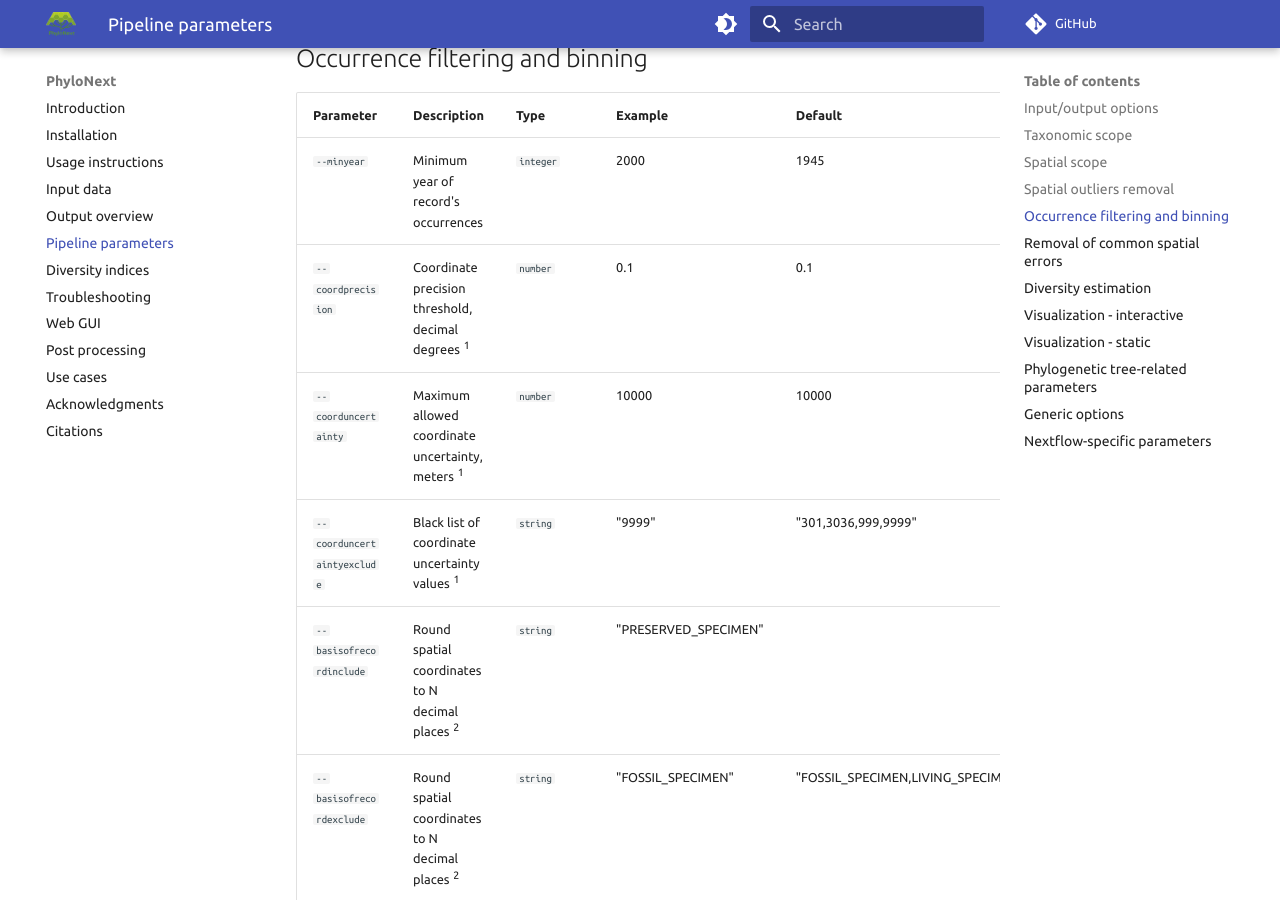
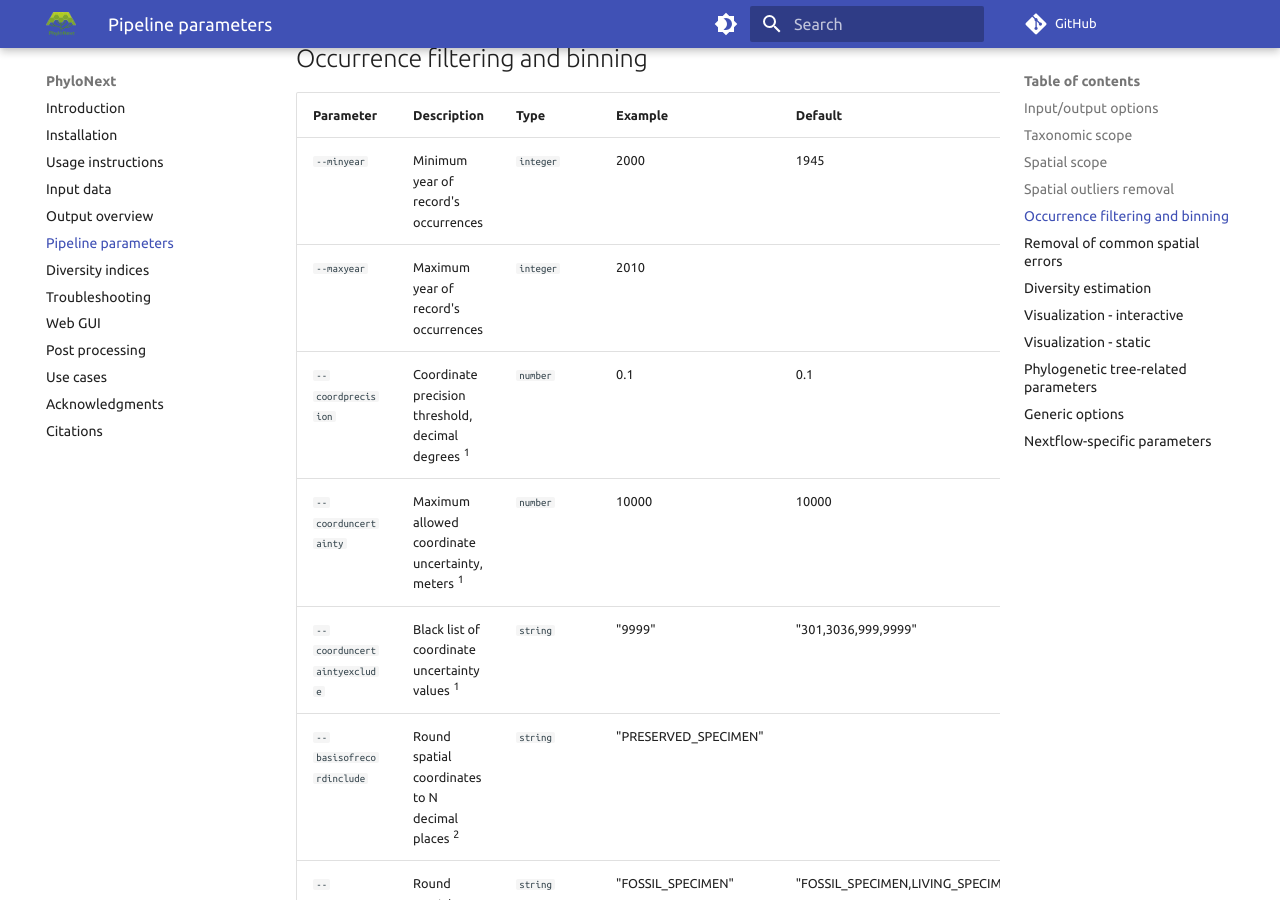
Before and after one commit to vmikk/phylonext_manual, an MkDocs documentation site: the page built from docs/parameters.md, in a window 1280 px wide and 900 px high, scrolled down 7604 px. Built offline with MkDocs 1.6.1 and Material for MkDocs 9.7.7, drawn with Linux system fonts in a browser that asks for light colours; comment, search, counter and statistics services are not loaded.

Commit message:
add `maxyear` param

```diff
--- a/docs/parameters.md
+++ b/docs/parameters.md
@@ -199,6 +199,7 @@ For more details, see the blog post ["Outlier Detection Using DBSCAN"](https://d
 | Parameter                   | Description                                             | Type      | Example              | Default                           |
 | --------------------------- | ------------------------------------------------------- | --------- | -------------------- | --------------------------------- |
 | `--minyear`                 | Minimum year of record's occurrences                    | `integer` | 2000                 | 1945                              |
+| `--maxyear`                 | Maximum year of record's occurrences                    | `integer` | 2010                 |                                   |
 | `--coordprecision`          | Coordinate precision threshold, decimal degrees ^1^     | `number`  | 0.1                  | 0.1                               |
 | `--coorduncertainty`        | Maximum allowed coordinate uncertainty, meters ^1^      | `number`  | 10000                | 10000                             |
 | `--coorduncertaintyexclude` | Black list of coordinate uncertainty values ^1^         | `string`  | "9999"               | "301,3036,999,9999"               |
```
